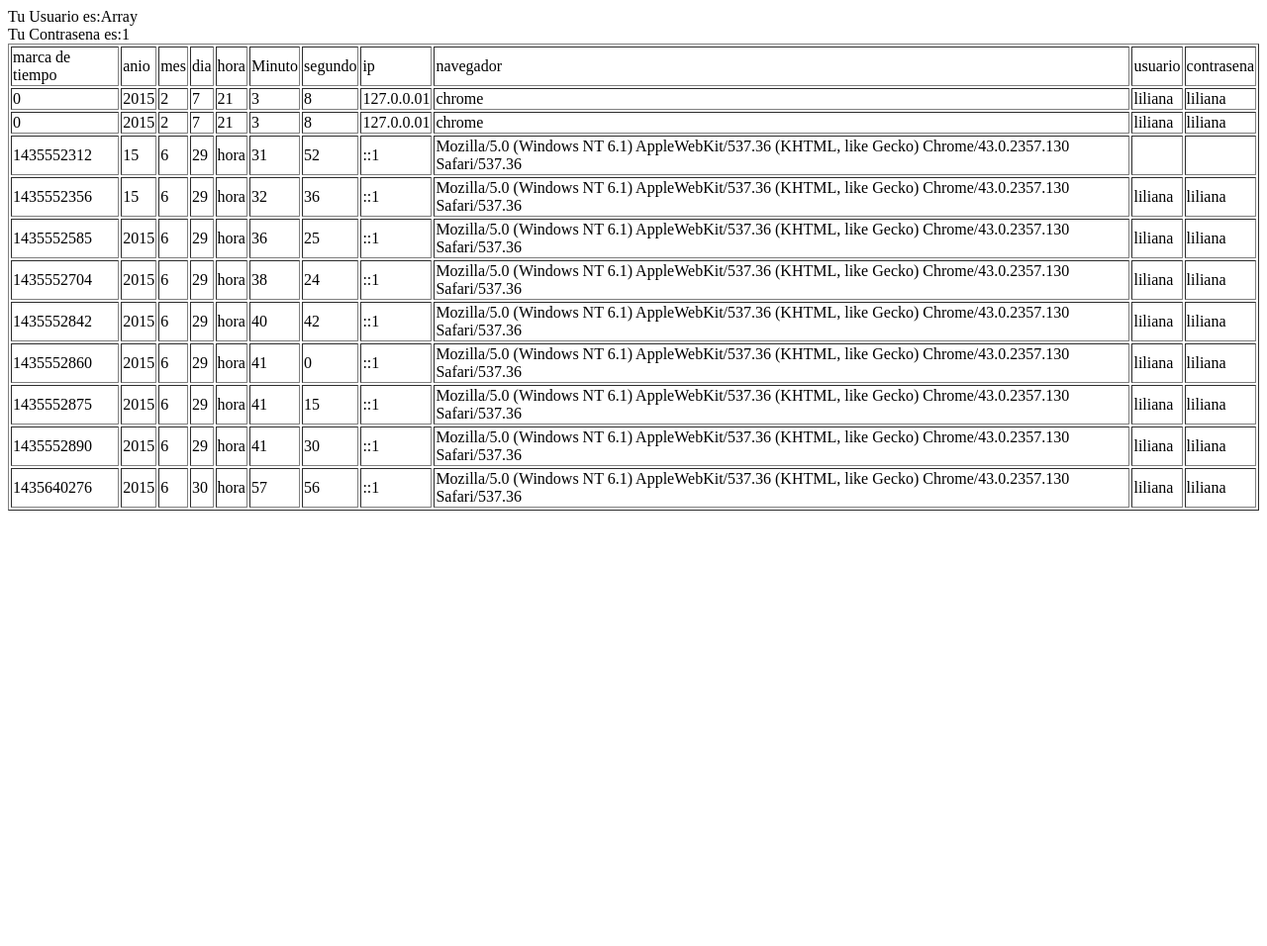
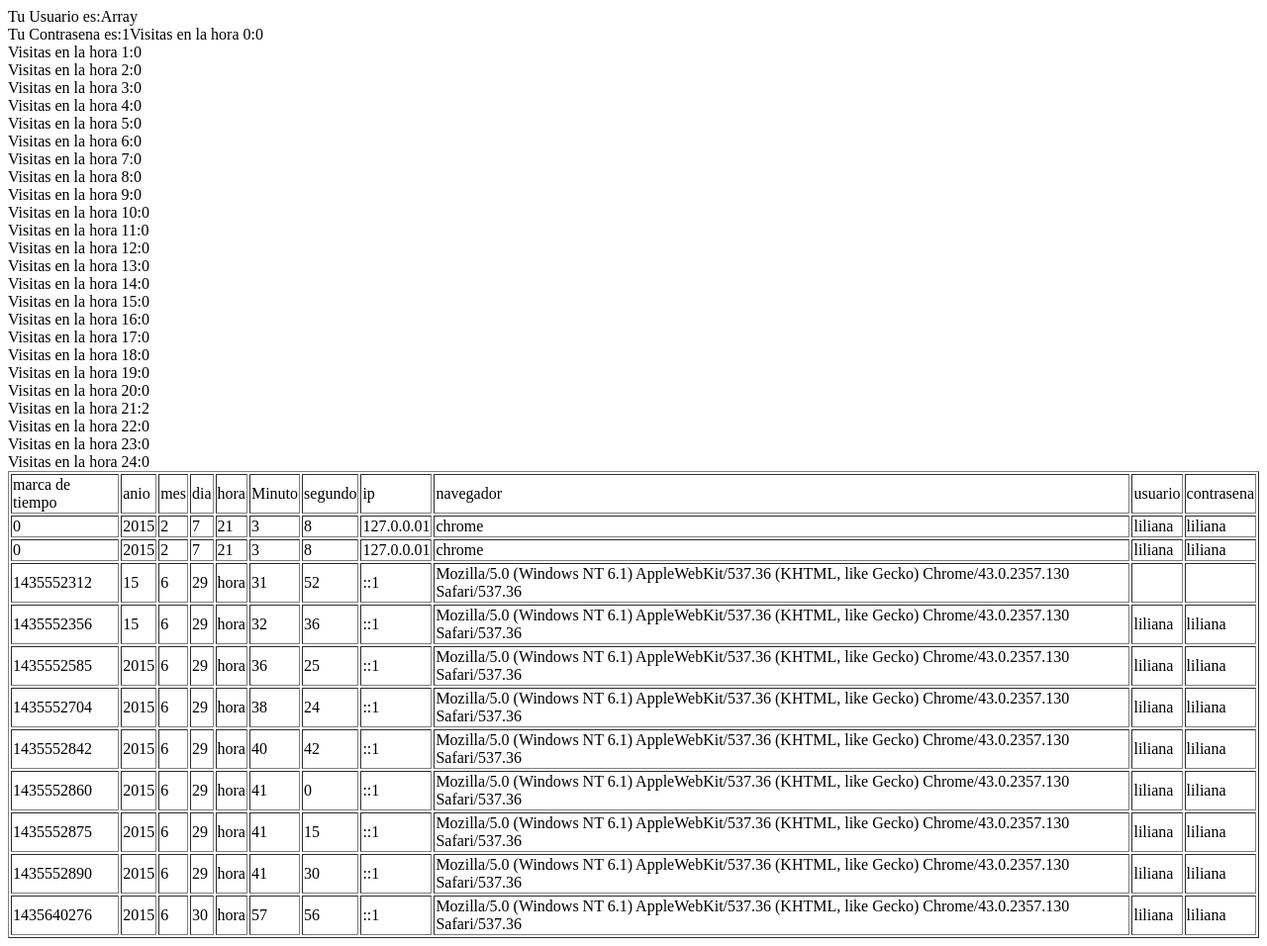
Before and after one commit to lilianabustos/AplicacionClon, a PHP site: page /verlogs.php in a window 1280 px wide. Shown: the whole page at 99% size. Before the commit the page ends 516 px from the top, so only its background shows below. Run offline with PHP 8.4, Linux system fonts and the light colour scheme; the visitor is signed in with stand-in values (Sample User, id 1); data comes from the database, SQL or seed files in the repository; both versions use the stored data as it was after the commit; some libraries are stand-ins or nearby versions.

Commit message:
sintesis de las visitas

```diff
--- a/verlogs.php
+++ b/verlogs.php
@@ -6,6 +6,171 @@ $codigo= $_SESSION['permiso'];
 if($codigo ==1){
 
 echo "Tu Usuario es:".$_SESSION['usuario']."<br/>Tu Contrasena es:".$_SESSION['contrasena'];
+
+//CREAR RESUMEN DE VISITAS
+
+$conexion = new PDO('sqlite:favoritos.db');
+$consulta= "SELECT * FROM logs";
+$resultado= $conexion->query($consulta);
+
+$hora0=0;
+$hora1=0;
+$hora2=0;
+$hora3=0;
+$hora4=0;
+$hora5=0;
+$hora6=0;
+$hora7=0;
+$hora8=0;
+$hora9=0;
+$hora10=0;
+$hora11=0;
+$hora12=0;
+$hora13=0;
+$hora14=0;
+$hora15=0;
+$hora16=0;
+$hora17=0;
+$hora18=0;
+$hora19=0;
+$hora20=0;
+$hora21=0;
+$hora22=0;
+$hora23=0;
+$hora24=0;
+
+foreach ($resultado as $fila)
+{
+    if($fila['hora']==0){
+
+        $hora0++;
+    }
+    if($fila['hora']==1){
+
+        $hora1++;
+    }
+    if($fila['hora']==2){
+
+        $hora2++;
+    }
+    if($fila['hora']==3){
+
+        $hora3++;
+    }
+    if($fila['hora']==4){
+
+        $hora4++;
+    }
+    if($fila['hora']==5){
+
+        $hora5++;
+    }
+    if($fila['hora']==6){
+
+        $hora6++;
+    }
+    if($fila['hora']==7){
+
+        $hora7++;
+    }
+    if($fila['hora']==8){
+
+        $hora8++;
+    }
+    if($fila['hora']==9){
+
+        $hora9++;
+    }
+    if($fila['hora']==10){
+
+        $hora10++;
+    }
+     if($fila['hora']==11){
+
+        $hora11++;
+    }
+    if($fila['hora']==12){
+
+        $hora12++;
+    }
+    if($fila['hora']==13){
+
+        $hora13++;
+    }
+     if($fila['hora']==14){
+
+        $hora14++;
+    }
+    if($fila['hora']==15){
+
+        $hora15++;
+    }
+    if($fila['hora']==16){
+
+        $hora16++;
+    }
+     if($fila['hora']==17){
+
+        $hora17++;
+    }
+    if($fila['hora']==18){
+
+        $hora18++;
+    }
+    if($fila['hora']==19){
+
+        $hora19++;
+    }
+     if($fila['hora']==20){
+
+        $hora20++;
+    }
+    if($fila['hora']==21){
+
+        $hora21++;
+    }
+    if($fila['hora']==22){
+
+        $hora22++;
+    }
+     if($fila['hora']==23){
+
+        $hora23++;
+    }
+    if($fila['hora']==24){
+
+        $hora24++;
+    }
+}
+
+    echo "Visitas en la hora 0:".$hora0."<br/>";
+    echo "Visitas en la hora 1:".$hora1."<br/>";
+    echo "Visitas en la hora 2:".$hora2."<br/>";
+    echo "Visitas en la hora 3:".$hora3."<br/>";
+    echo "Visitas en la hora 4:".$hora4."<br/>";
+    echo "Visitas en la hora 5:".$hora5."<br/>";
+    echo "Visitas en la hora 6:".$hora6."<br/>";
+    echo "Visitas en la hora 7:".$hora7."<br/>";
+    echo "Visitas en la hora 8:".$hora8."<br/>";
+    echo "Visitas en la hora 9:".$hora9."<br/>";
+    echo "Visitas en la hora 10:".$hora10."<br/>";
+    echo "Visitas en la hora 11:".$hora11."<br/>";
+    echo "Visitas en la hora 12:".$hora12."<br/>";
+    echo "Visitas en la hora 13:".$hora13."<br/>";
+    echo "Visitas en la hora 14:".$hora14."<br/>";
+    echo "Visitas en la hora 15:".$hora15."<br/>";
+    echo "Visitas en la hora 16:".$hora16."<br/>";
+    echo "Visitas en la hora 17:".$hora17."<br/>";
+    echo "Visitas en la hora 18:".$hora18."<br/>";
+    echo "Visitas en la hora 19:".$hora19."<br/>";
+    echo "Visitas en la hora 20:".$hora20."<br/>";
+    echo "Visitas en la hora 21:".$hora21."<br/>";
+    echo "Visitas en la hora 22:".$hora22."<br/>";
+    echo "Visitas en la hora 23:".$hora23."<br/>";
+    echo "Visitas en la hora 24:".$hora24."<br/>";
+
+
+$conexion = Null;
 
 
 //crear conexion
```
Also changed, not shown: favoritos.db.
